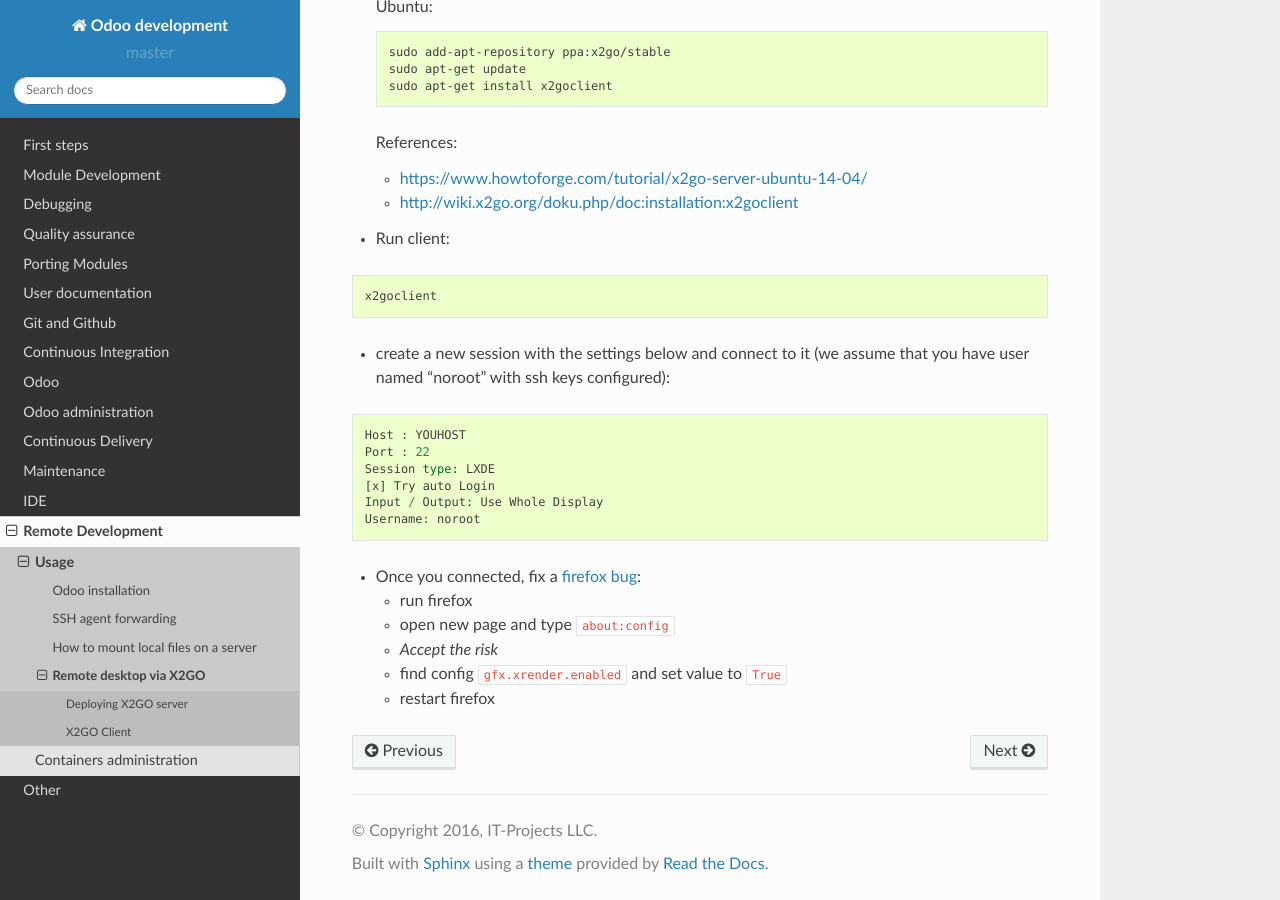
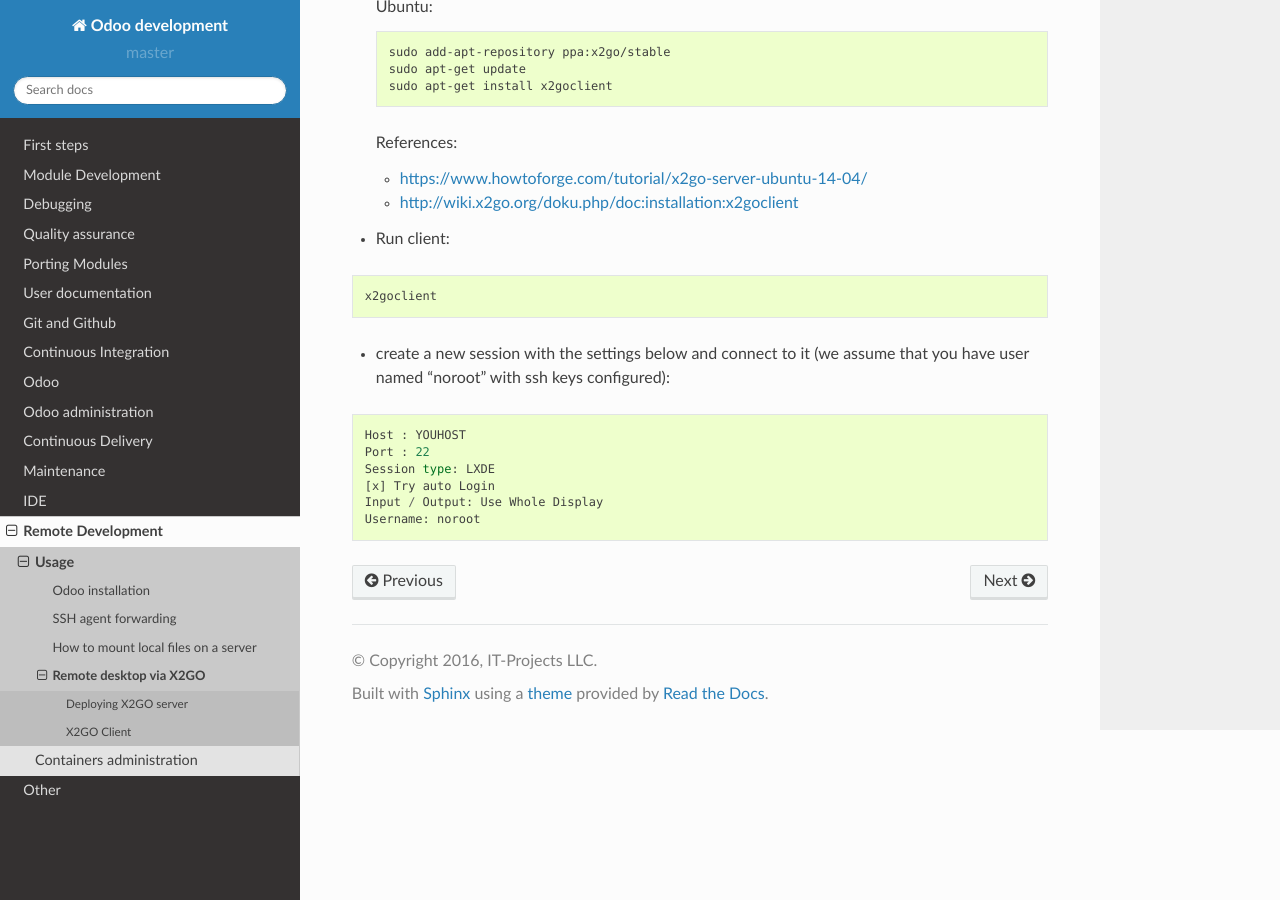
Before and after one commit to itpp-labs/odoo-development, a Sphinx documentation site: the page built from docs/remote-dev/x2go.rst, in a window 1280 px wide and 900 px high, scrolled down 855 px. Built offline with Sphinx 7.4.7 and the Read the Docs theme 2.0.0, drawn with Linux system fonts in a browser that asks for light colours.

Commit message:
no need for workaround as we use palemoon

```diff
--- a/docs/remote-dev/x2go.rst
+++ b/docs/remote-dev/x2go.rst
@@ -71,12 +71,3 @@
  [x] Try auto Login
  Input / Output: Use Whole Display
  Username: noroot
-
-
-* Once you connected, fix a `firefox bug <https://bugzilla.mozilla.org/show_bug.cgi?id=1283089>`_:
-
-  * run firefox
-  * open new page and type ``about:config``
-  * *Accept the risk*
-  * find config ``gfx.xrender.enabled`` and set value to ``True``
-  * restart firefox
```
